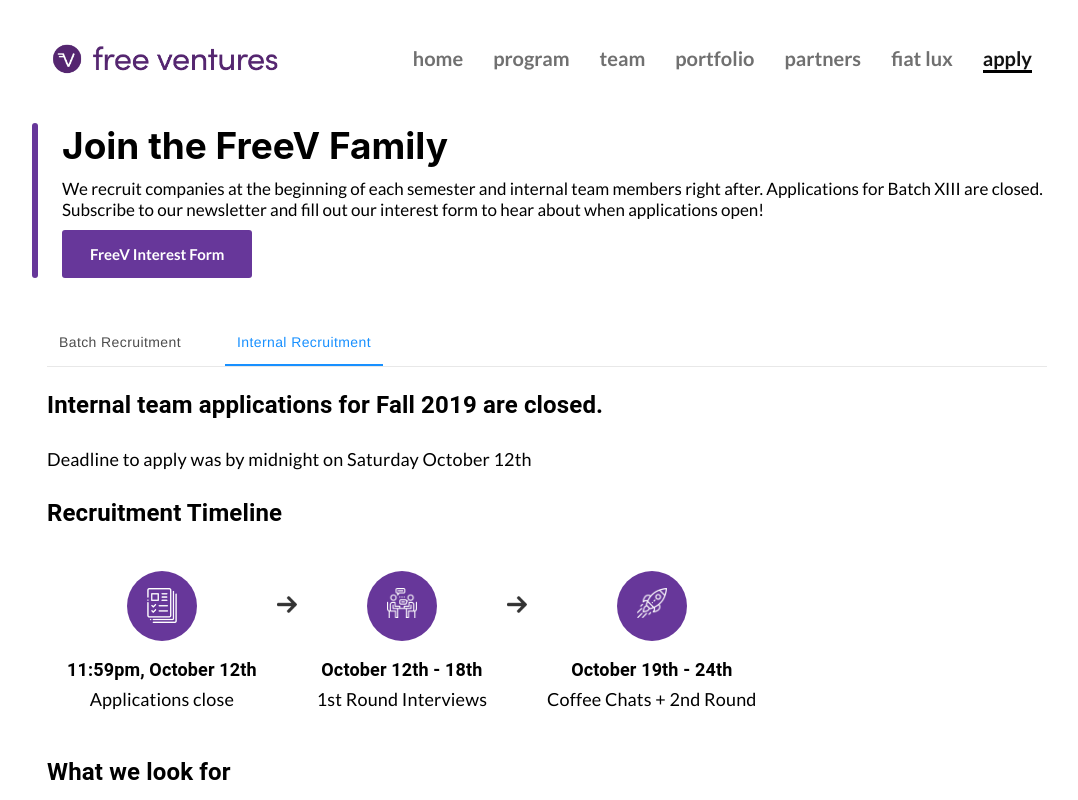
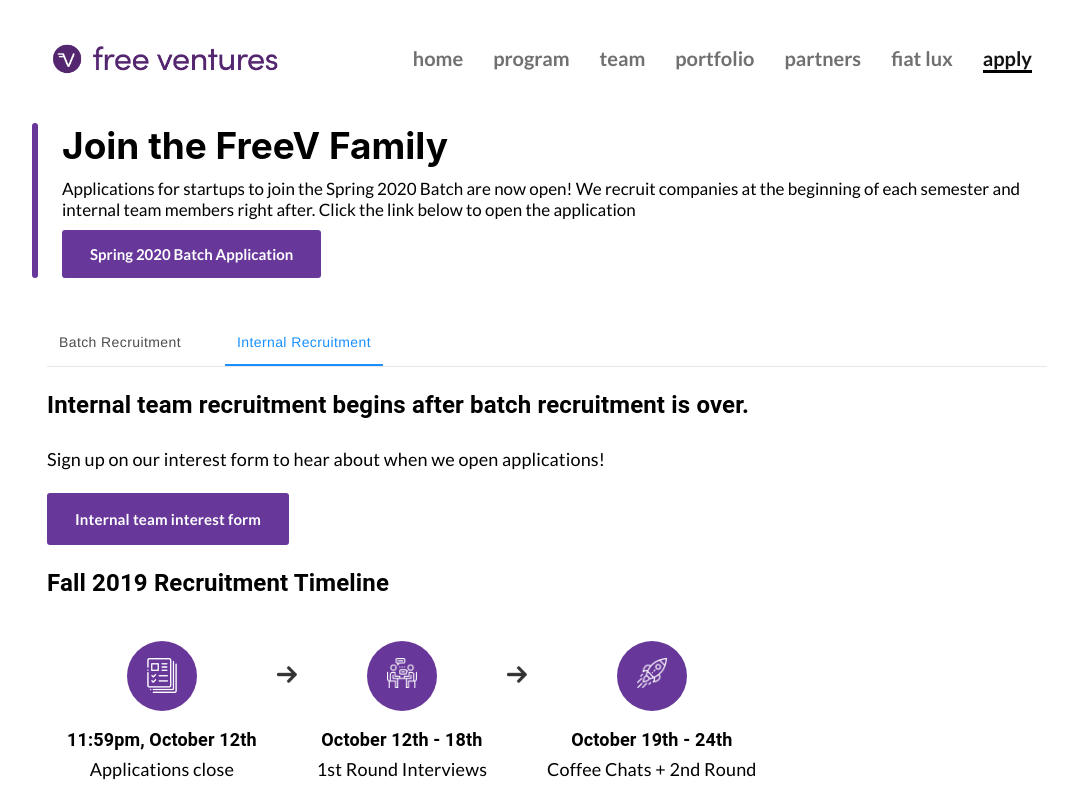
Before and after one commit to adhivd/freev-website, a React (Create React App) app: page /apply in a window 1280 px wide. Both pictures are taken after a click on the tab "Internal Recruitment". Shown: the top 800 px of the page, without its empty margins (93-1171 px from the left). Built offline with nearby package versions, Linux system fonts and the light colour scheme.

Commit message:
application live

```diff
--- a/src/Components/Apply.js
+++ b/src/Components/Apply.js
@@ -89,10 +89,6 @@
             answer: "10-12 weeks",
     },
     {
-            question: "What resources do we get access to during the batch?",
-            answer: "Check out our program section of the website",
-    },
-    {
             question: "What resources do alumni companies receive?",
             answer: "We provide help with fundraising, hiring, introductions to people in our network, advise, etc. to our alumni companies. Alumni companies still get access to the benefits provided by our sponsors and partners.",
     },
@@ -122,9 +118,9 @@
         <section>
             <GenericTop
                 header={'Join the FreeV Family'}
-                description={'We recruit companies at the beginning of each semester and internal team members right after. Applications for Batch XIII are closed. Subscribe to our newsletter and fill out our interest form to hear about when applications open!'}
+                description={'Applications for startups to join the Spring 2020 Batch are now open! We recruit companies at the beginning of each semester and internal team members right after. Click the link below to open the application'}
             >
-                <a href="https://docs.google.com/forms/d/10vxWMOJfvCBVb4aGyeEBwC8TPq64NJwzAqF9M7zP7ck/edit" className="genericButton" target="_blank">FreeV Interest Form</a>
+                <a href="https://airtable.com/shrHTTk0zMIp3isHp" className="genericButton" target="_blank">Spring 2020 Batch Application</a>
             </GenericTop>
             <GenericPage>
                 <div className={classes.root}>
@@ -136,7 +132,9 @@
                     </AntTabs>
 
                     <TabPanel value={value} index={0}>
-                        <h2>Spring 2020 Batch Applications are opening tonight.</h2>
+                        <h2>Spring 2020 Batch Applications are open!</h2>
+                        <h3>Applications are due February 7th, 2020 at 11:59pm.</h3>
+                        <a href="https://airtable.com/shrHTTk0zMIp3isHp" className="genericButton" target="_blank">Apply to Spring 2020 Batch</a>
                         <p>Here are some details about our recruiting timeline and frequently asked questions</p>
                         <h2>Timeline</h2>
                         <div className="timeline">
@@ -197,9 +195,12 @@
 
 
                     <TabPanel value={value} index={1}>
-                    <h2>Internal team applications for Fall 2019 are closed.</h2>
-                    <p>Deadline to apply was by midnight on Saturday October 12th</p>
-                    <h2>Recruitment Timeline</h2>
+
+                    <h2>Internal team recruitment begins after batch recruitment is over.</h2>
+                    <p>Sign up on our interest form to hear about when we open applications!</p>
+
+                    <a href="https://docs.google.com/forms/d/10vxWMOJfvCBVb4aGyeEBwC8TPq64NJwzAqF9M7zP7ck/edit" className="genericButton" target="_blank">Internal team interest form</a>
+                    <h2>Fall 2019 Recruitment Timeline</h2>
                     <div className="timeline">
                             <article>
                                 <div>
```
